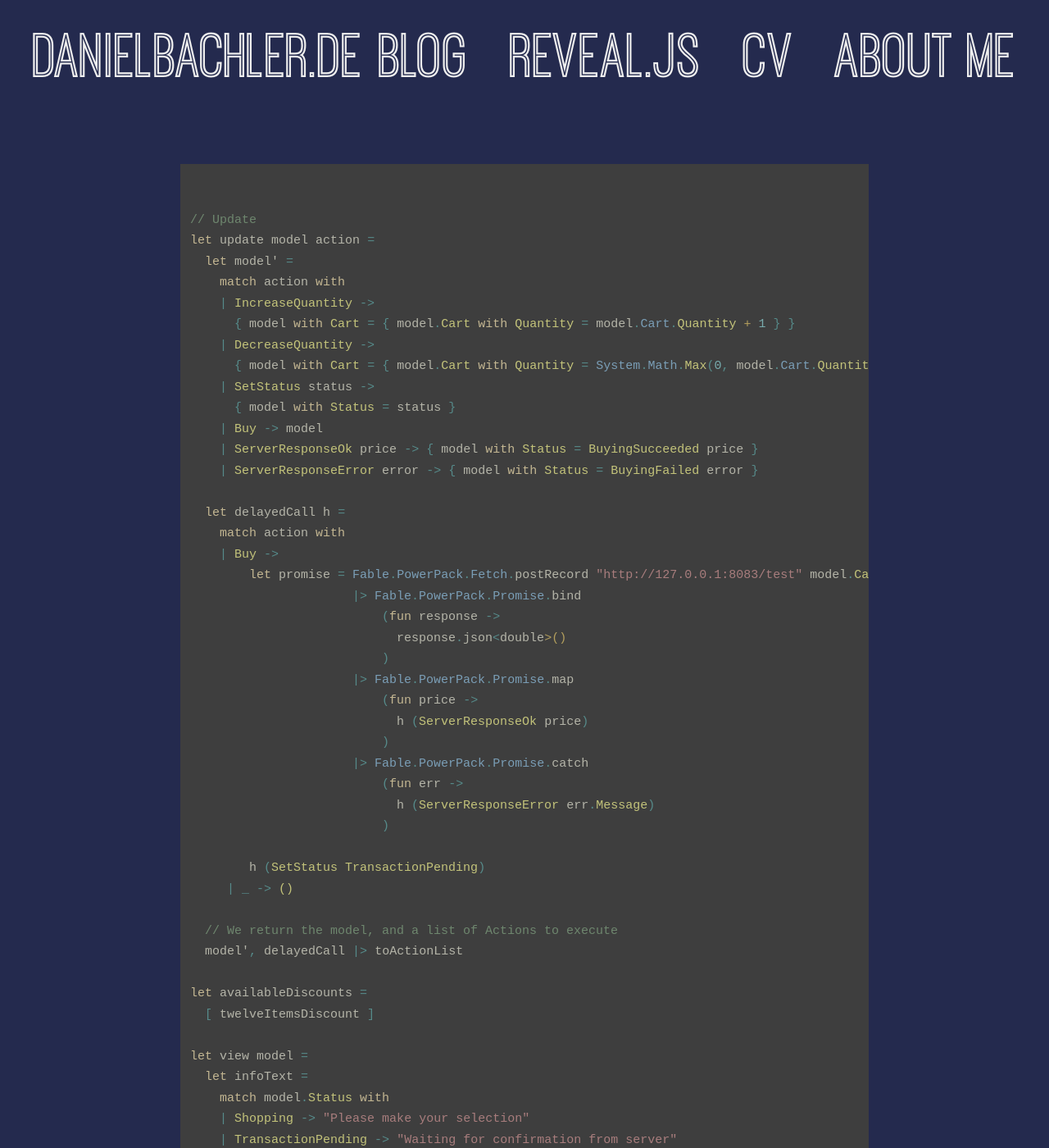
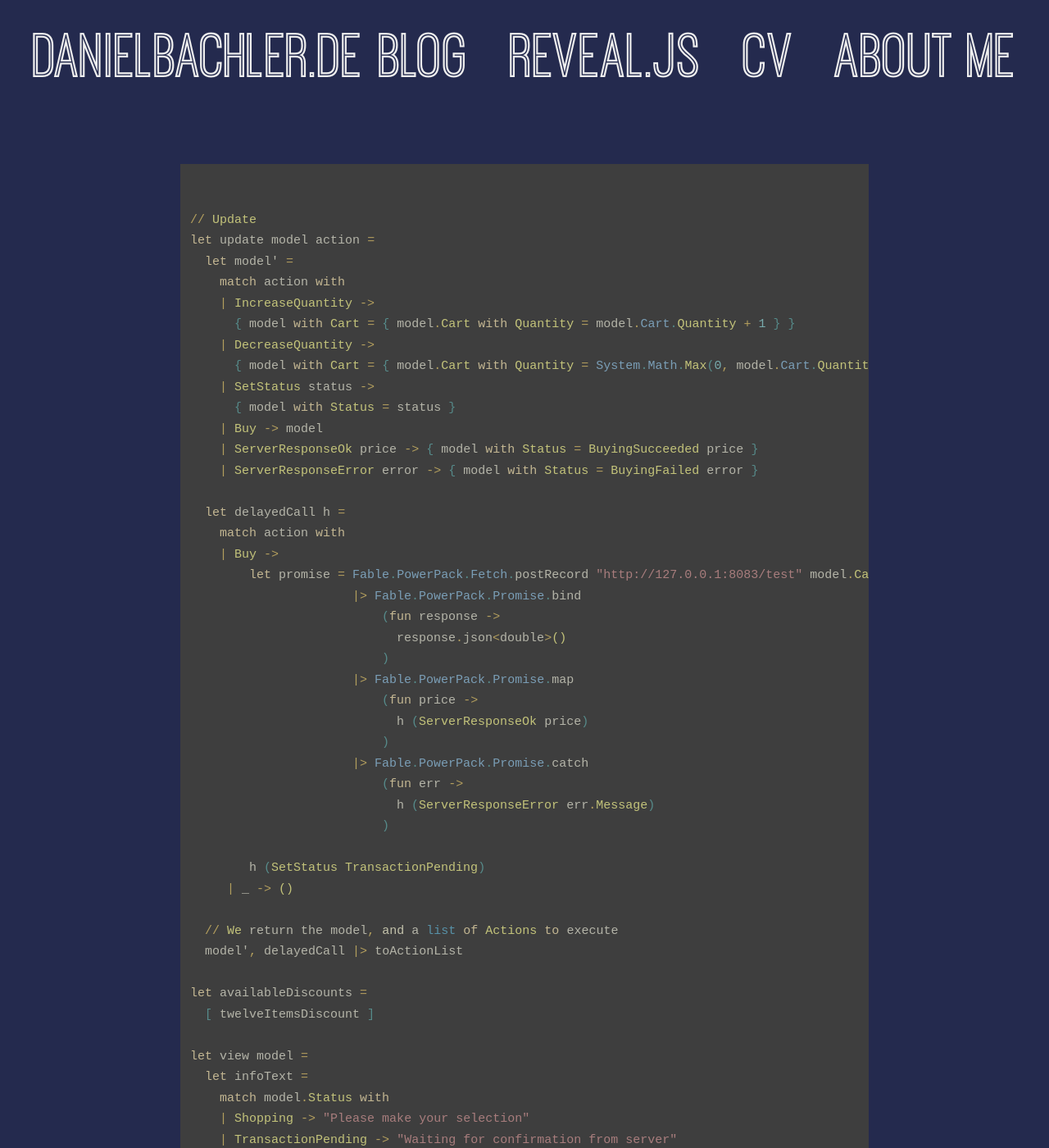
Before and after one commit to danyx23/danyx23.github.io, a Jekyll site: the page built from _posts/2016-12-10-f-sharp-on-the-frontend-and-the-backend.md, in a window 1280 px wide and 1400 px high, scrolled down 6186 px. Shown: the whole window at 82% size. Built offline with Jekyll 4.4.1, drawn with Linux system fonts in a browser that asks for light colours; some of the changed text lies outside the part shown.

Commit message:
switched all code snippets to ocaml

````diff
--- a/_posts/2016-12-10-f-sharp-on-the-frontend-and-the-backend.md
+++ b/_posts/2016-12-10-f-sharp-on-the-frontend-and-the-backend.md
@@ -100,7 +100,7 @@
 
 This shared code is then used in the frontend:
 
-```fsharp
+```ocaml
 #r "../node_modules/fable-core/Fable.Core.dll"
 #load "../node_modules/fable-arch/Fable.Arch.Html.fs"
 #load "../node_modules/fable-arch/Fable.Arch.App.fs"
@@ -247,7 +247,7 @@
 ```
 
 And finally the server code using Suave:
-```fsharp
+```ocaml
 open Suave                 // always open suave
 open Suave.Web             // for config
 open Suave.Writers
````
